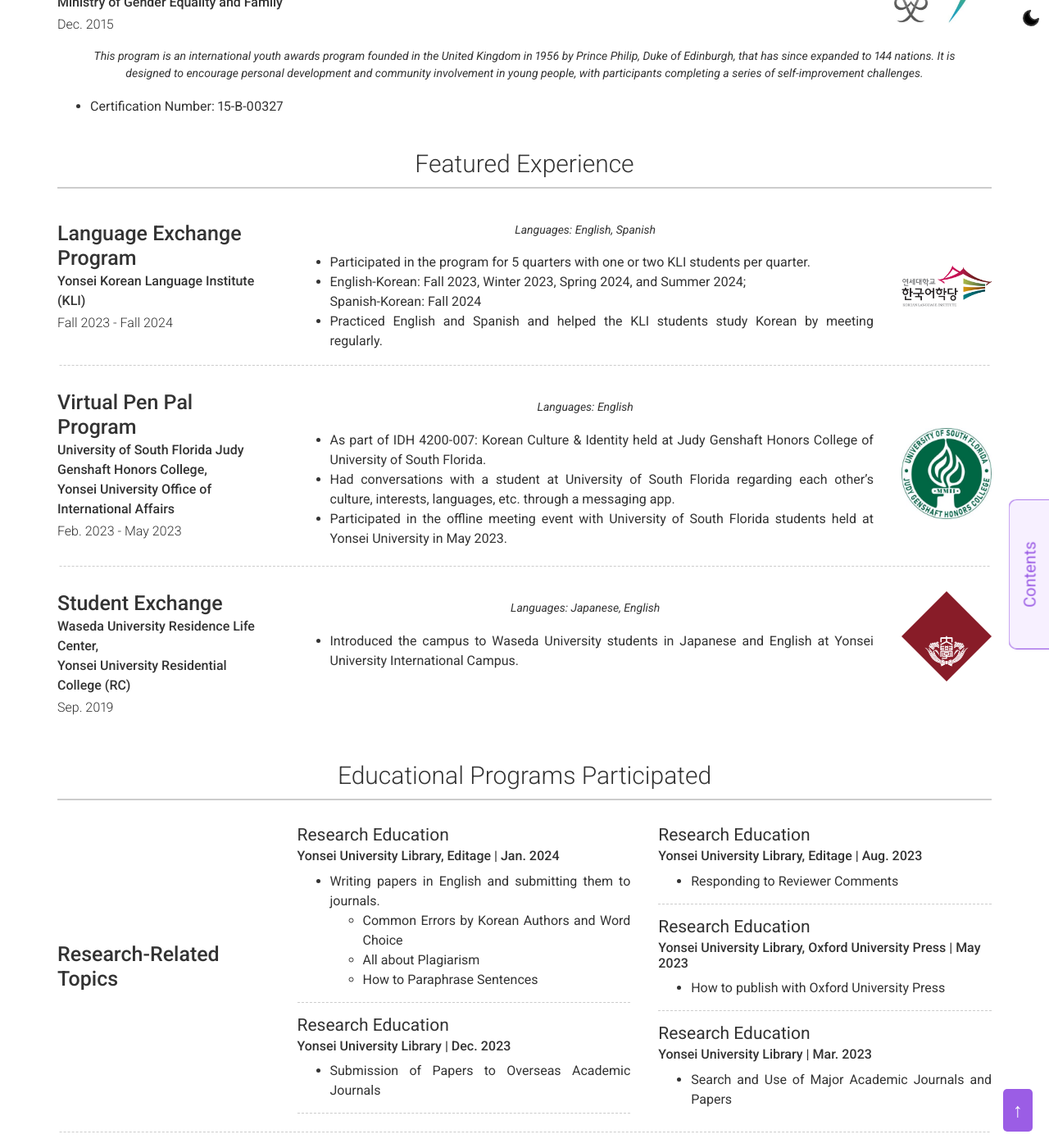
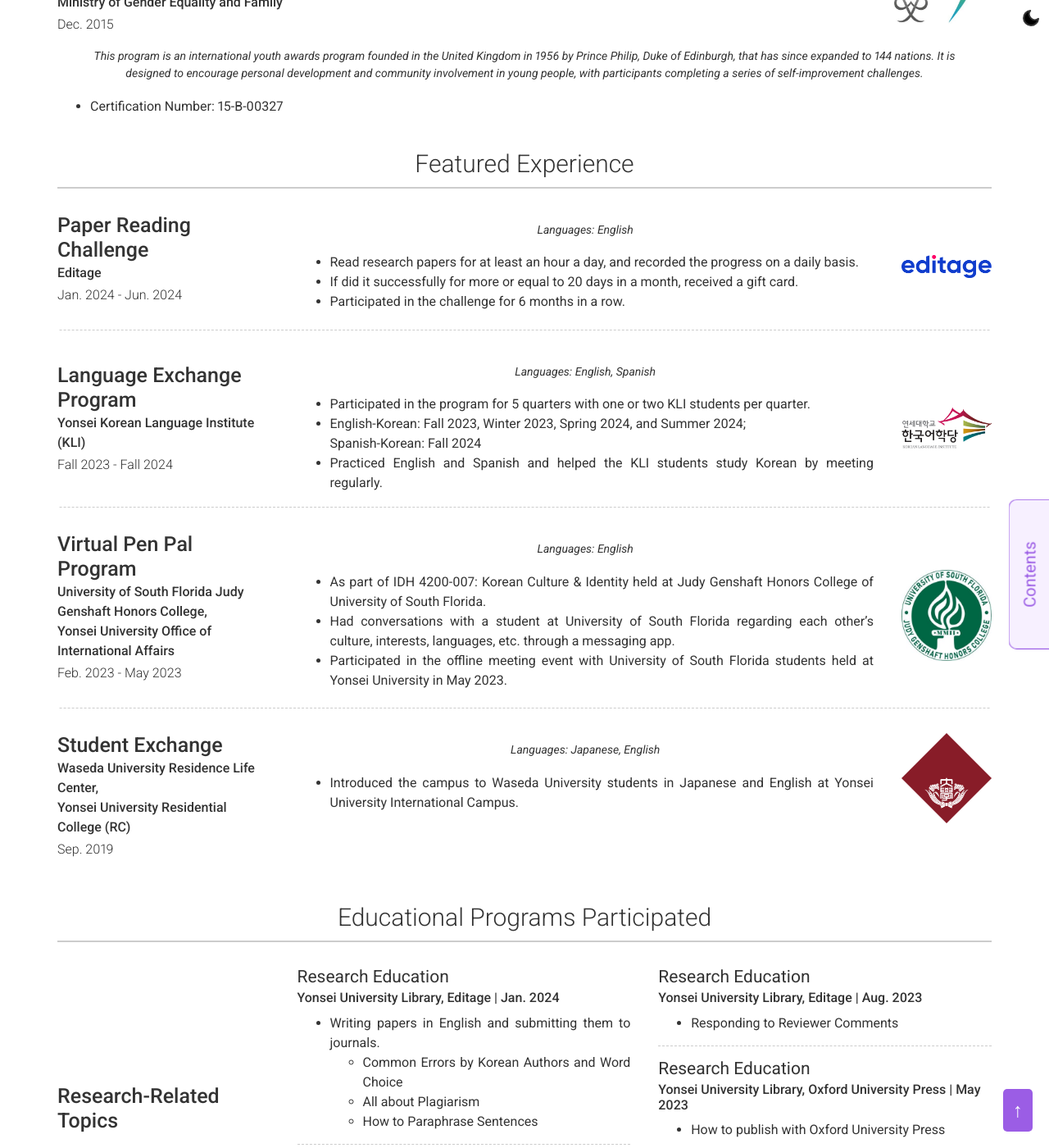
Before and after one commit to fluorite42/deprecated-website, a Jekyll site: the page built from index.markdown, in a window 1280 px wide and 1400 px high, scrolled down 4699 px. Shown: the whole window at 82% size. Built offline with Jekyll 4.4.1, drawn with Linux system fonts in a browser that asks for light colours; nearby versions of some CDN libraries.

Commit message:
ADD featured_ex

```diff
--- a/_data/featured_ex.yml
+++ b/_data/featured_ex.yml
@@ -2,6 +2,20 @@
   - title: Featured Experience
     layout: list
     content:
+      - layout: left
+        title: Paper Reading Challenge
+        sub_title: |
+          Editage
+        caption: Jan. 2024 - Jun. 2024
+        quote: >
+          Languages: English
+        description: |
+          - Read research papers for at least an hour a day, and recorded the progress on a daily basis.
+          - If did it successfully for more or equal to 20 days in a month, received a gift card.
+          - Participated in the challenge for 6 months in a row.
+        img: /images/logo_editage.png
+        border: weak
+
       - layout: left
         title: Language Exchange Program
         sub_title: |
```
Also changed, not shown: images/logo_editage.png (added).
